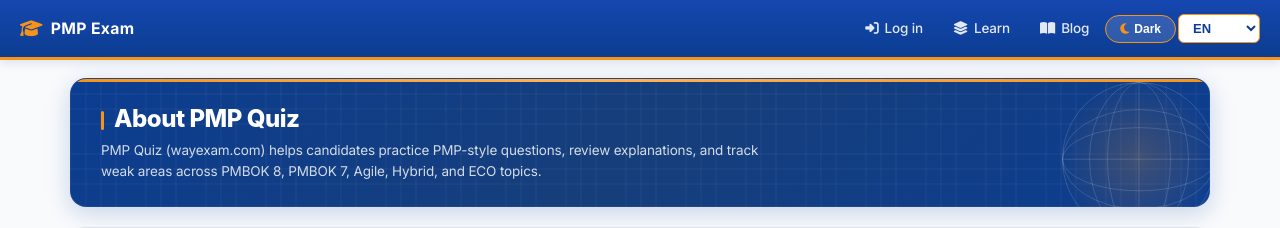
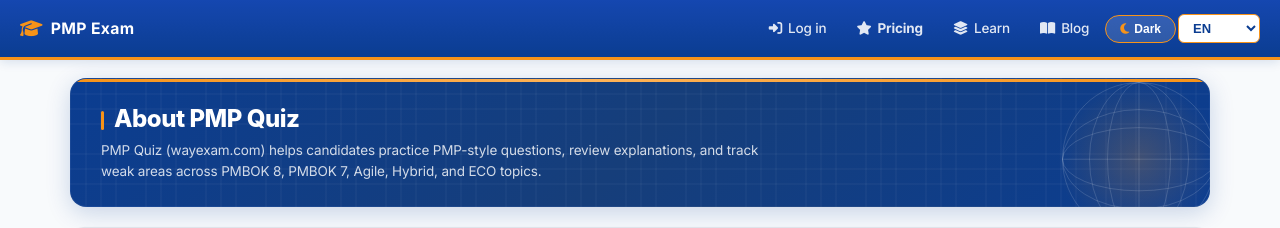
Before and after one commit to prolab-PMP/pmp-quiz-en, a Flask app: page /about in a window 1280 px wide. Shown: the top 228 px of the page. Run offline with Flask 3, Linux system fonts and the light colour scheme; data comes from the database, SQL or seed files in the repository; some libraries are stand-ins or nearby versions; some web fonts are replaced.

Commit message:
Add Pricing link to the navigation menu

```diff
--- a/templates/base.html
+++ b/templates/base.html
@@ -60,6 +60,7 @@
                 <li><a href="{{ url_for('logout') }}"><i class="fas fa-sign-out-alt"></i> Log out</a></li>
             {% else %}
                             <li><a href="{{ url_for('login') }}"><i class="fas fa-sign-in-alt"></i> Log in</a></li>
+                <li><a href="{{ url_for('pricing') }}" class="{% if request.endpoint == 'pricing' %}active{% endif %}" style="color:#f59e0b;font-weight:700;"><i class="fas fa-star"></i> Pricing</a></li>
             {% endif %}
             <li><a href="{{ url_for('learn_index') }}" class="{% if request.endpoint == 'learn_index' %}active{% endif %}"><i class="fas fa-layer-group"></i> Learn</a></li>
             <li><a href="{{ url_for('blog_index') }}" class="{% if request.endpoint and request.endpoint.startswith('blog') %}active{% endif %}"><i class="fas fa-book-open"></i> Blog</a></li>
```
